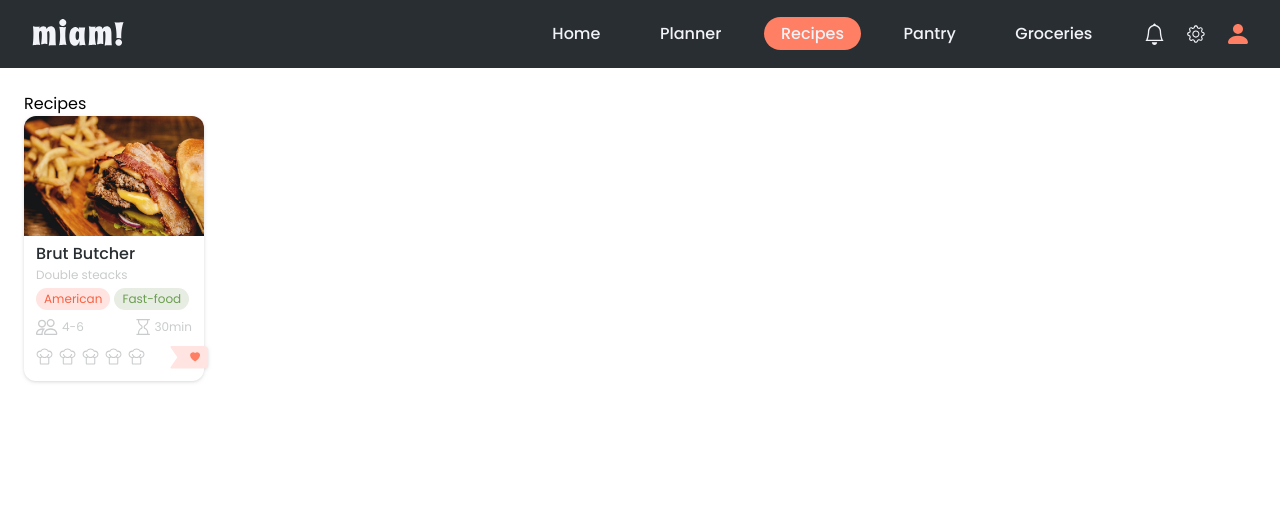
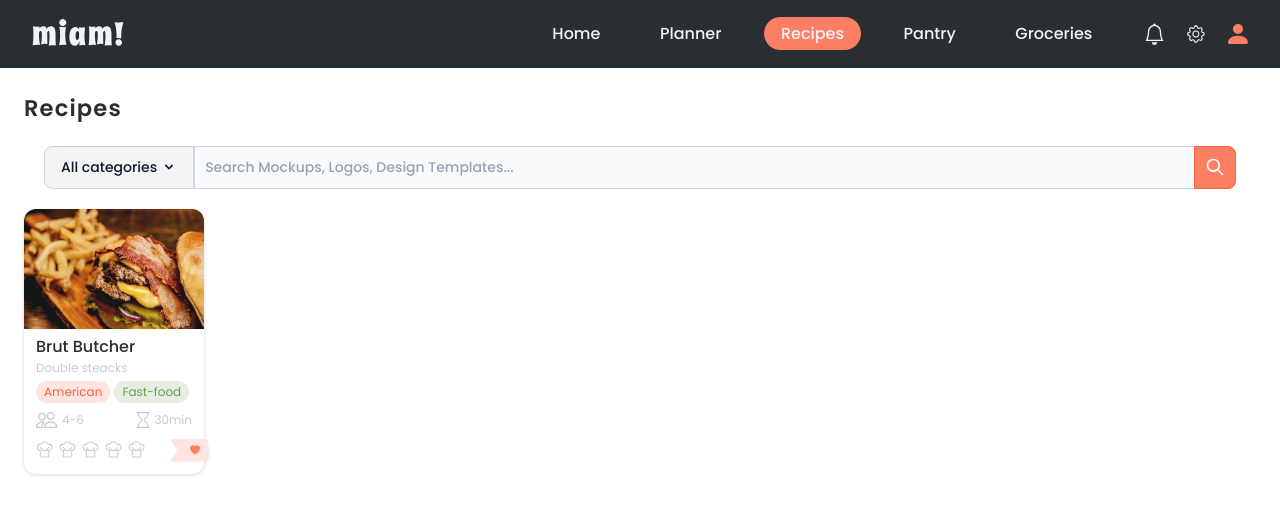
Before and after one commit to Arkantik/Miam, a React (Vite) app: page /recipes in a window 1280 px wide. Shown: the top 514 px of the page. Built offline with nearby package versions, Linux system fonts and the light colour scheme.

Commit message:
Tailwind flowbite added

```diff
--- a/package.json
+++ b/package.json
@@ -9,6 +9,8 @@
     "preview": "vite preview"
   },
   "dependencies": {
+    "flowbite": "^1.6.4",
+    "flowbite-react": "^0.4.3",
     "react": "^18.2.0",
     "react-dom": "^18.2.0",
     "react-router-dom": "^6.10.0"
--- /dev/null
+++ b/src/components/Search.jsx
@@ -0,0 +1,35 @@
+export default function Search() {
+    return (
+
+        <form>
+            <div className="flex p-5">
+                <label htmlFor="search-dropdown" className="mb-2 text-sm font-medium text-gray-900 sr-only dark:text-white">Your Email</label>
+                <button id="dropdown-button" data-dropdown-toggle="dropdown" className="flex-shrink-0 z-10 inline-flex items-center py-2.5 px-4 text-sm text-center text-gray-900 bg-gray-100 border border-gray-300 rounded-l-lg hover:bg-gray-200 focus:ring-4 focus:outline-none focus:ring-gray-100 dark:bg-dark dark:hover:bg-gray-600 dark:focus:ring-gray-700 dark:text-white dark:border-dark25" type="button">All categories <svg aria-hidden="true" class="w-4 h-4 ml-1" fill="currentColor" viewBox="0 0 20 20" xmlns="http://www.w3.org/2000/svg"><path fill-rule="evenodd" d="M5.293 7.293a1 1 0 011.414 0L10 10.586l3.293-3.293a1 1 0 111.414 1.414l-4 4a1 1 0 01-1.414 0l-4-4a1 1 0 010-1.414z" clip-rule="evenodd"></path></svg></button>
+                <div id="dropdown" className="z-10 hidden bg-white divide-y divide-gray-100 rounded-lg shadow w-44 dark:bg-gray-700">
+                    <ul className="py-2 text-sm text-gray-700 dark:text-gray-200" aria-labelledby="dropdown-button">
+                        <li>
+                            <button type="button" className="inline-flex w-full px-4 py-2 hover:bg-gray-100 dark:hover:bg-gray-600 dark:hover:text-white">Mockups</button>
+                        </li>
+                        <li>
+                            <button type="button" className="inline-flex w-full px-4 py-2 hover:bg-gray-100 dark:hover:bg-gray-600 dark:hover:text-white">Templates</button>
+                        </li>
+                        <li>
+                            <button type="button" className="inline-flex w-full px-4 py-2 hover:bg-gray-100 dark:hover:bg-gray-600 dark:hover:text-white">Design</button>
+                        </li>
+                        <li>
+                            <button type="button" className="inline-flex w-full px-4 py-2 hover:bg-gray-100 dark:hover:bg-gray-600 dark:hover:text-white">Logos</button>
+                        </li>
+                    </ul>
+                </div>
+                <div className="relative w-full">
+                    <input type="search" id="search-dropdown" className="block p-2.5 w-full z-1 text-sm text-dark bg-gray-50 rounded-r-lg border border-gray-300 focus:ring-primary focus:border-accent dark:bg-dark dark:border-l-dark25  dark:border-dark25 dark:placeholder-dark25 dark:text-white dark:focus:border-accent" placeholder="Search Mockups, Logos, Design Templates..." required/>
+                    <button type="submit" className="absolute top-0 right-0 bottom-0 p-2.5 text-sm text-white bg-primary rounded-r-lg border border-accent hover:bg-accent focus:outline-none focus:ring-accent dark:bg-primary dark:hover:bg-accent dark:focus:ring-accent">
+                        <svg aria-hidden="true" className="w-5 h-5" fill="none" stroke="currentColor" viewBox="0 0 24 24" xmlns="http://www.w3.org/2000/svg"><path stroke-linecap="round" stroke-linejoin="round" stroke-width="2" d="M21 21l-6-6m2-5a7 7 0 11-14 0 7 7 0 0114 0z"></path></svg>
+                        <span className="sr-only">Search</span>
+                    </button>
+                </div>
+            </div>
+        </form>
+
+    )
+}
--- a/src/pages/Recipes.jsx
+++ b/src/pages/Recipes.jsx
@@ -1,10 +1,13 @@
+import Search from "/src/components/Search.jsx";
 import RecipeCard from "/src/components/RecipeCard.jsx";
 
 export default function Recipes() {
   return (
     <div className="recipes">
-      <h1>Recipes</h1>
+      <h1 className="text-xl text-dark">Recipes</h1>
+      <Search/>
       <RecipeCard />
+
     </div>
   );
 }
--- a/tailwind.config.js
+++ b/tailwind.config.js
@@ -1,7 +1,7 @@
 /** @type {import('tailwindcss').Config} */
 
 module.exports = {
-  content: ["./index.html", "./src/**/*.{js,ts,jsx,tsx}"],
+  content: ["./index.html", "./src/**/*.{js,ts,jsx,tsx}", 'node_modules/flowbite-react/**/*.{js,jsx,ts,tsx}'],
   theme: {
     extend: {
       colors: {
@@ -75,6 +75,8 @@
         ],
       },
     },
-    plugins: [],
+    plugins: [
+      require('flowbite/plugin')
+    ],
   },
 };
```
Also changed, not shown: 1 other file (tests, documents, lock files or other folders).
